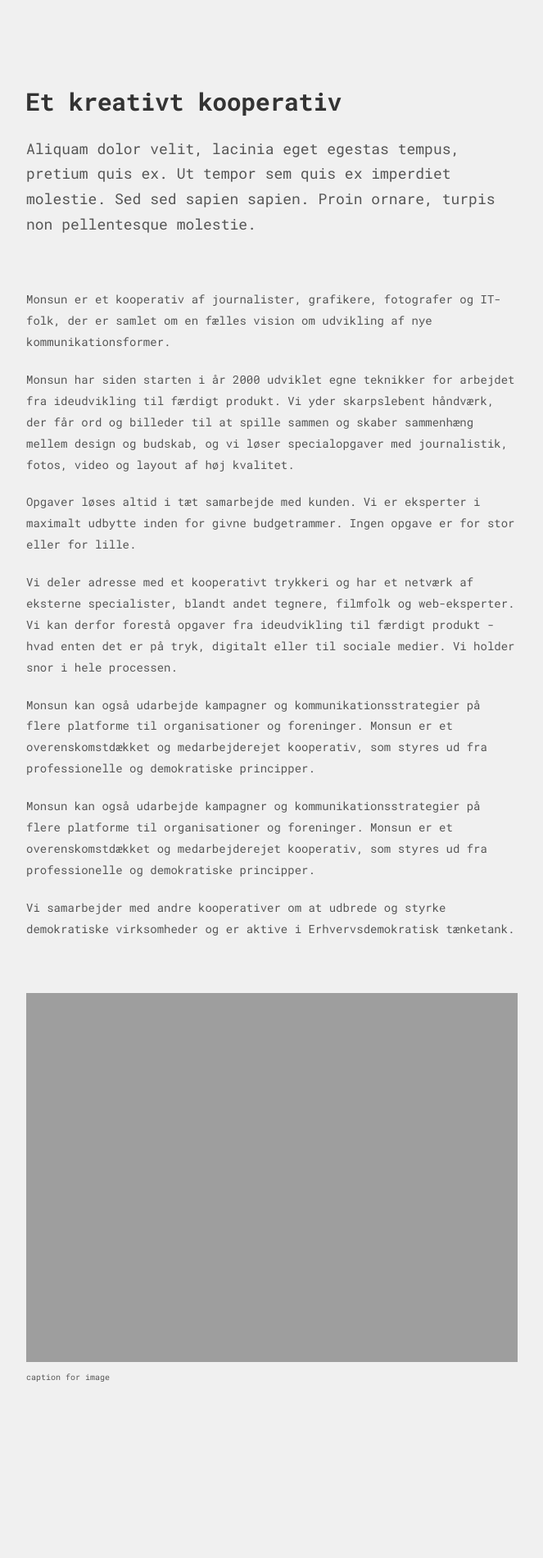
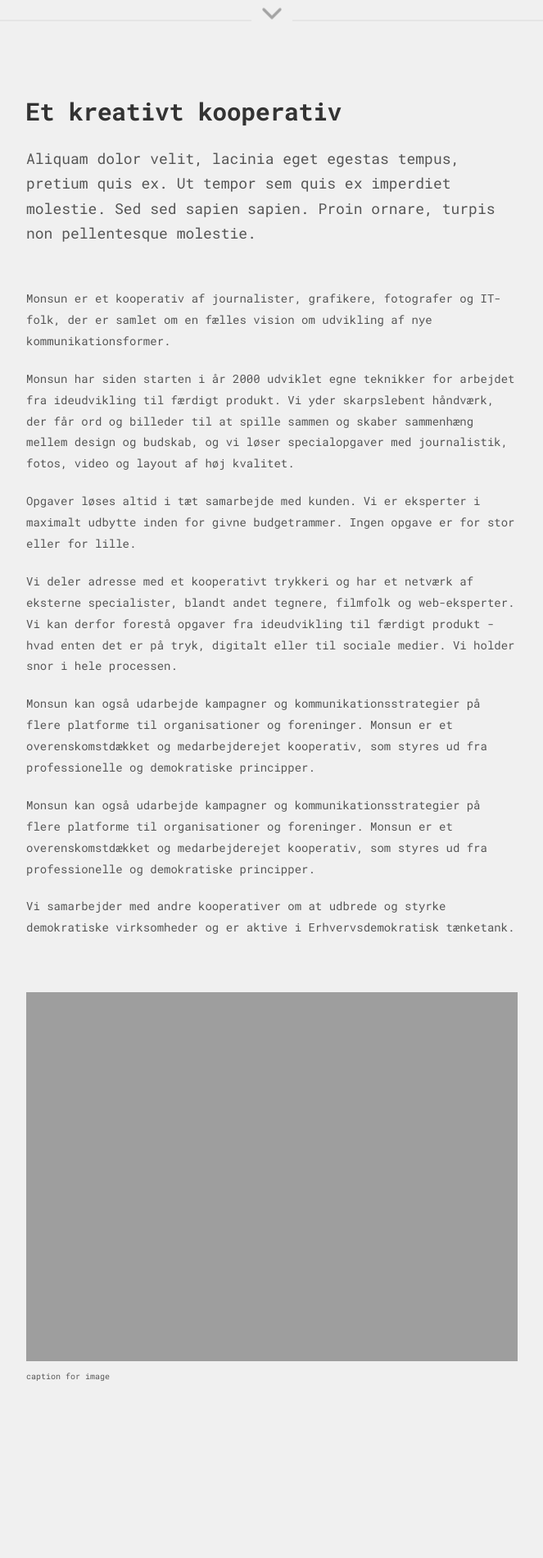
Before and after one commit to MonsunDK/monsundk.github.io, a Jekyll site: the page built from om.md, in a window 1280 px wide. Shown: the part 850-2750 px from the top of the page at 82% size, without its empty margins (308-971 px from the left). Built offline with Jekyll 4.4.1, drawn with Linux system fonts in a browser that asks for light colours; nearby versions of some CDN libraries.

Commit message:
breakpoint

```diff
--- a/_includes/hero.html
+++ b/_includes/hero.html
@@ -4,3 +4,10 @@
     </div>
   </div>
 </div>
+<a href="#scr-portfolio" class="section-header">
+  <span class="section-title"><i data-feather="chevron-down"></i></span>
+  <span class="v-lines">
+    <span></span>
+  </span>
+</a>
+<a id="scr-portfolio"></a>
--- a/_sass/_mycss.scss
+++ b/_sass/_mycss.scss
@@ -101,32 +101,29 @@
   span.section-title {
     display: inline-block;
     background-color: $body-bg;
-    padding: 5px 15px;
-    width: 40px;
-    height: 40px;
+    padding: 0;
+    width: 50px;
+    height: 50px;
     box-sizing: content-box;
     position: relative;
+    text-align: center;
 
     svg {
-      position: absolute;
-      top:50%;
-      left:50%;
-      transform: translate(-50%,-50%);
+      position: relative;
+      @include transition($slow);
+      color: rgba($text-color, .5);
       height: 40px;
       width: auto;
-      @include transition($fast);
-      color: rgba($text-color, .5);
+      top:5px;
+      -webkit-animation: bounce 1s 3s 4 alternate;
+      -moz-animation: bounce 1s 3s 4 alternate;
+      -o-animation: bounce 1s 3s 4 alternate;
+      animation: bounce 1s 3s 4 alternate;
     }
 
     &:hover, &:focus {
       text-decoration: none;
-      padding: 0px 15px;
-      width: 50px;
-      height: 50px;
-
       svg {
-        height: 50px;
-        width: auto;
         @include transition($fast);
         color: rgba($text-color, 1);
       }
@@ -726,7 +723,7 @@
     font-size: 30px;
     font-weight: 700;
     margin-bottom: 2rem;
-    margin-top: 8vw;
+    margin-top: 5vw;
     letter-spacing: -0.015em;
     margin-left: -1px;
     line-height: 1.45;
@@ -736,7 +733,7 @@
   .post-manchet {
     font-size: 18px;
     line-height: 1.7;
-    margin-bottom: 5vw;
+    margin-bottom: 4vw;
     font-weight: 400;
   }
 
@@ -1259,50 +1256,6 @@
 
 
 
-/* Add Animation */
-@-webkit-keyframes animatetop {
-  from {
-    top: -300px;
-    opacity: 0;
-  }
-
-  to {
-    top: 0;
-    opacity: 1;
-  }
-}
-@keyframes animatetop {
-  from {
-    top: -300px;
-    opacity: 0;
-  }
-
-  to {
-    top: 0;
-    opacity: 1;
-  }
-}
-@-webkit-keyframes fadein {
-  from {
-    background-color: rgba($body-bg,0);
-  }
-
-  to {
-    background-color: rgba($body-bg,1);
-  }
-}
-@keyframes fadein {
-  from {
-    background-color: rgba($body-bg,0);
-  }
-
-  to {
-    background-color: rgba($body-bg,1);
-  }
-}
-
-
-
 // hero
 
 .fullpage-hero {
@@ -1315,7 +1268,7 @@
       padding-top: (1 / 2) * 100%;
     }
   }
-  @media only screen and (min-width: $screen-md) {
+  @media only screen and (min-width: $screen-lg) {
     height: calc(100vh - 100px);
   }
 }
@@ -1389,3 +1342,62 @@
   max-width: 500px;
   margin: 0px 0;
 }
+
+
+
+/* Add Animation */
+@-webkit-keyframes animatetop {
+  from {
+    top: -300px;
+    opacity: 0;
+  }
+
+  to {
+    top: 0;
+    opacity: 1;
+  }
+}
+
+@keyframes animatetop {
+  from {
+    top: -300px;
+    opacity: 0;
+  }
+
+  to {
+    top: 0;
+    opacity: 1;
+  }
+}
+
+@-webkit-keyframes fadein {
+  from {
+    background-color: rgba($body-bg,0);
+  }
+
+  to {
+    background-color: rgba($body-bg,1);
+  }
+}
+
+@keyframes fadein {
+  from {
+    background-color: rgba($body-bg,0);
+  }
+
+  to {
+    background-color: rgba($body-bg,1);
+  }
+}
+
+
+
+
+@keyframes bounce {
+from {
+    transform: translateY(0px);
+  }
+to {
+    transform: translateY(-10px);
+  }
+}
```
Also changed, not shown: _includes/portfolio.html (+0 -7 lines), _layouts/home.html (+8 -1 lines), 4 other files.
